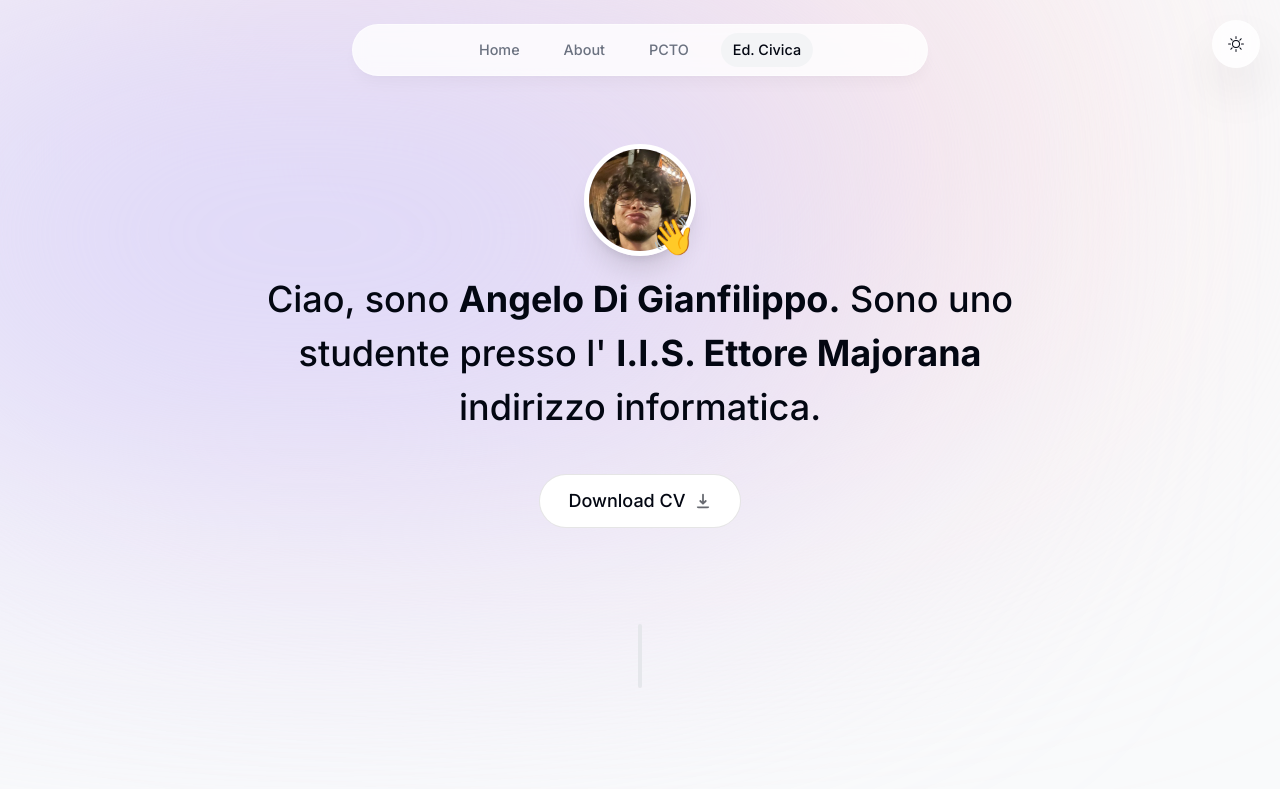
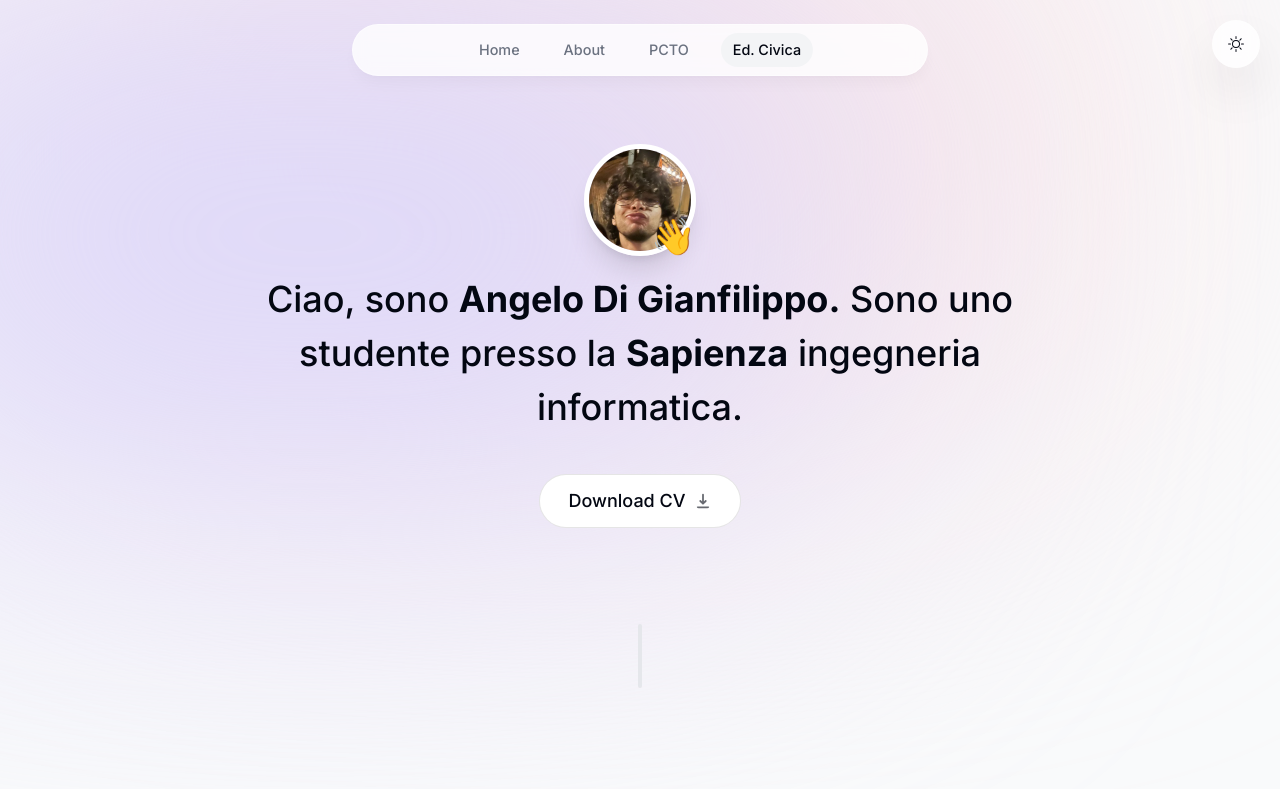
Before and after one commit to AngeloDiGian/sito-scuola, a Next.js app: page / in a window 1280 px wide. Shown: the top 789 px of the page. Built offline with nearby package versions, Linux system fonts and the light colour scheme.

Commit message:
Update intro.tsx

```diff
--- a/components/intro.tsx
+++ b/components/intro.tsx
@@ -63,9 +63,8 @@ export default function Intro() {
         animate={{ opacity: 1, y: 0 }}
       >
         Ciao, sono <span className="font-bold">Angelo Di Gianfilippo.</span>{" "}
-        Sono uno studente presso l'{" "}
-        <span className="font-bold">I.I.S. Ettore Majorana</span> indirizzo
-        informatica.
+        Sono uno studente presso la{" "}
+        <span className="font-bold">Sapienza</span> ingegneria informatica.
       </motion.h1>
 
       <motion.div
```
